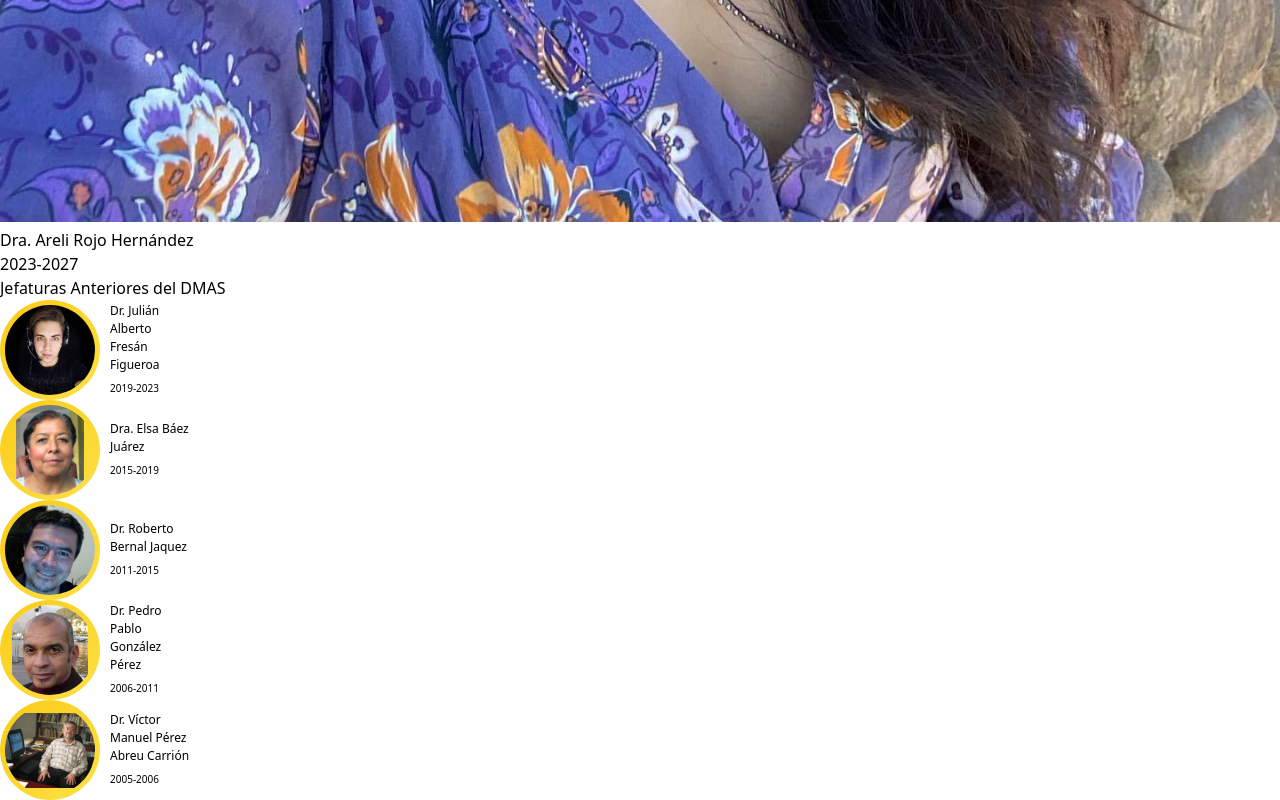
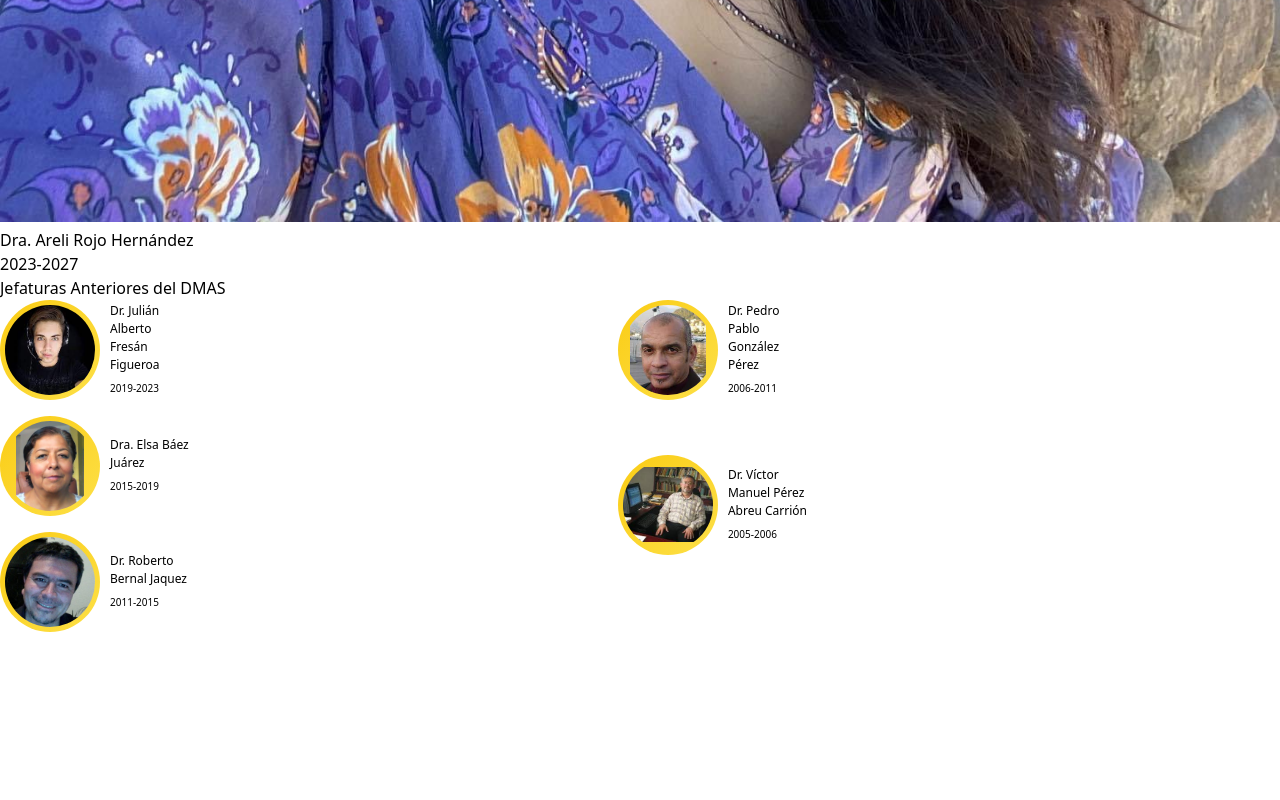
Before and after one commit to alanbc60/sistemasdmas, a React (Vite) app: page /jefesdeldmas in a window 1280 px wide. Shown: the part 1826-2626 px from the top of the page. After the commit the page ends 2474 px from the top, so only its background shows below. Built offline with nearby package versions, Linux system fonts and the light colour scheme.

Commit message:
Update JefesAnteriores.jsx
Ajuste para pantallas pequeñas así como ajuste de columnas para el div contenedor de los jefes anteriores.

```diff
--- a/Frontend/src/components/jefesdeldmas/JefesAnteriores.jsx
+++ b/Frontend/src/components/jefesdeldmas/JefesAnteriores.jsx
@@ -13,17 +13,19 @@ import PropTypes from 'prop-types';
 export default function JefesAnteriores({updateLightboxItem}) {
     const column1Jefes = jefesdeldmas.slice(1, Math.floor(jefesdeldmas.length / 2) + 1);
     const column2Jefes = jefesdeldmas.slice(Math.floor(jefesdeldmas.length / 2) + 1);
+    const columna = 'grid place-item-center grid-rows-1/3 gap-4 relative';
+
     return(
-        <article id='jefes-anteriores-container'>
+        <article id='jefes-anteriores-container' className="">
             <h3 className='jefe-title'>Jefaturas Anteriores del DMAS</h3>
-            <div id='jefes-anteriores-content'>
-                <div className='columna'>
+            <div id='jefes-anteriores-content' className="grid md:grid-cols-[1fr_1.1fr]  gap-4">
+                <div id='columna' className={`${columna} `} >
                     {column1Jefes.map((jefe, index) => (
                         <JefeItem jefe={jefe} key={`${index}-col1`} updateLightboxItem={updateLightboxItem}/>
                     ))}
                     <div className='column-gold'></div>
                 </div>
-                <div className='columna'>
+                <div id='columna' className={`${columna} `} >
                     {column2Jefes.map((jefe, index) => (
                         <JefeItem jefe={jefe} key={`${index}-col2`} updateLightboxItem={updateLightboxItem}/>
                     ))}
```
